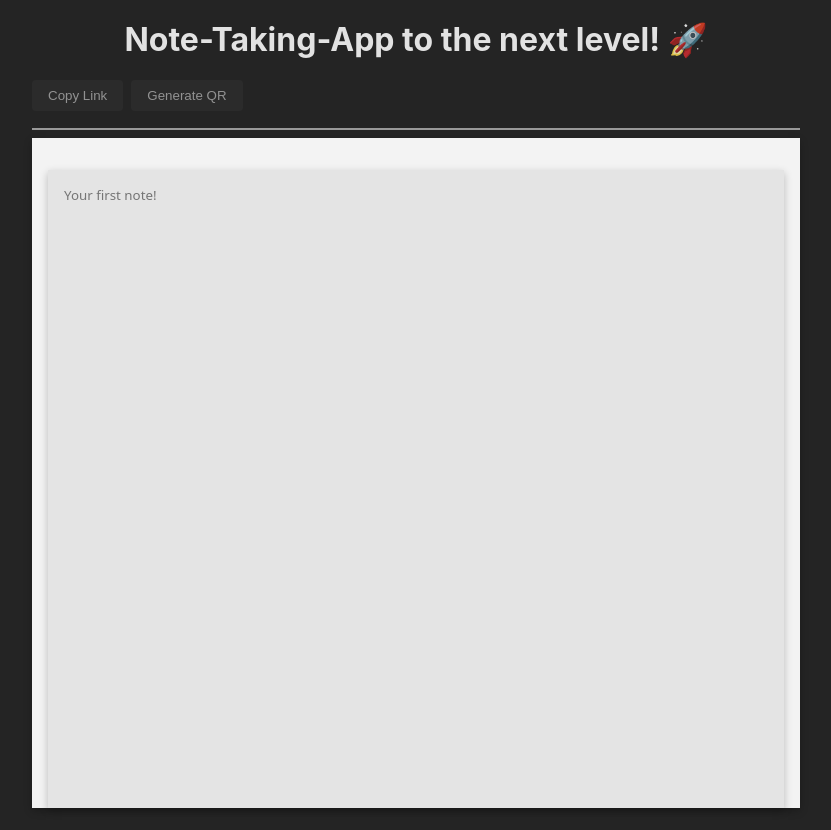
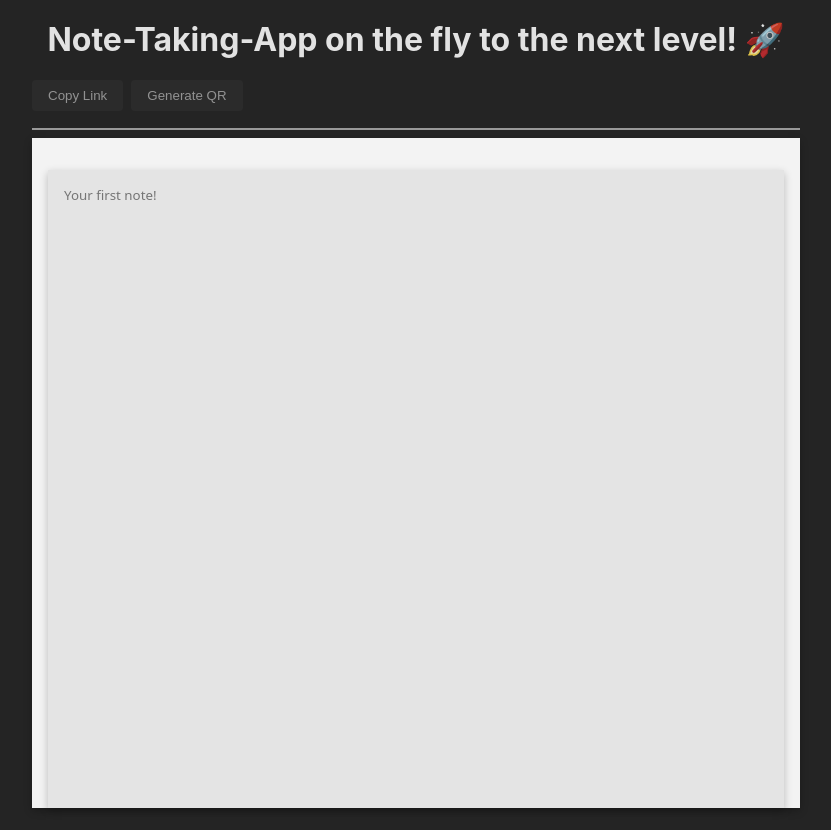
Before and after one commit to doulovera/final-note-taker, a website built with Vite: page index.html in a window 1280 px wide. Shown: the whole page, without its empty margins (224-1055 px from the left). Built offline with nearby package versions, Linux system fonts and the light colour scheme.

Commit message:
change h1 title

```diff
--- a/index.html
+++ b/index.html
@@ -8,7 +8,7 @@
   </head>
   <body>
     <header>
-      <h1>Note-Taking-App to the next level! 🚀</h1>
+      <h1>Note-Taking-App on the fly to the next level! 🚀</h1>
 
       <div class="btn-section">
         <button disabled>
```
